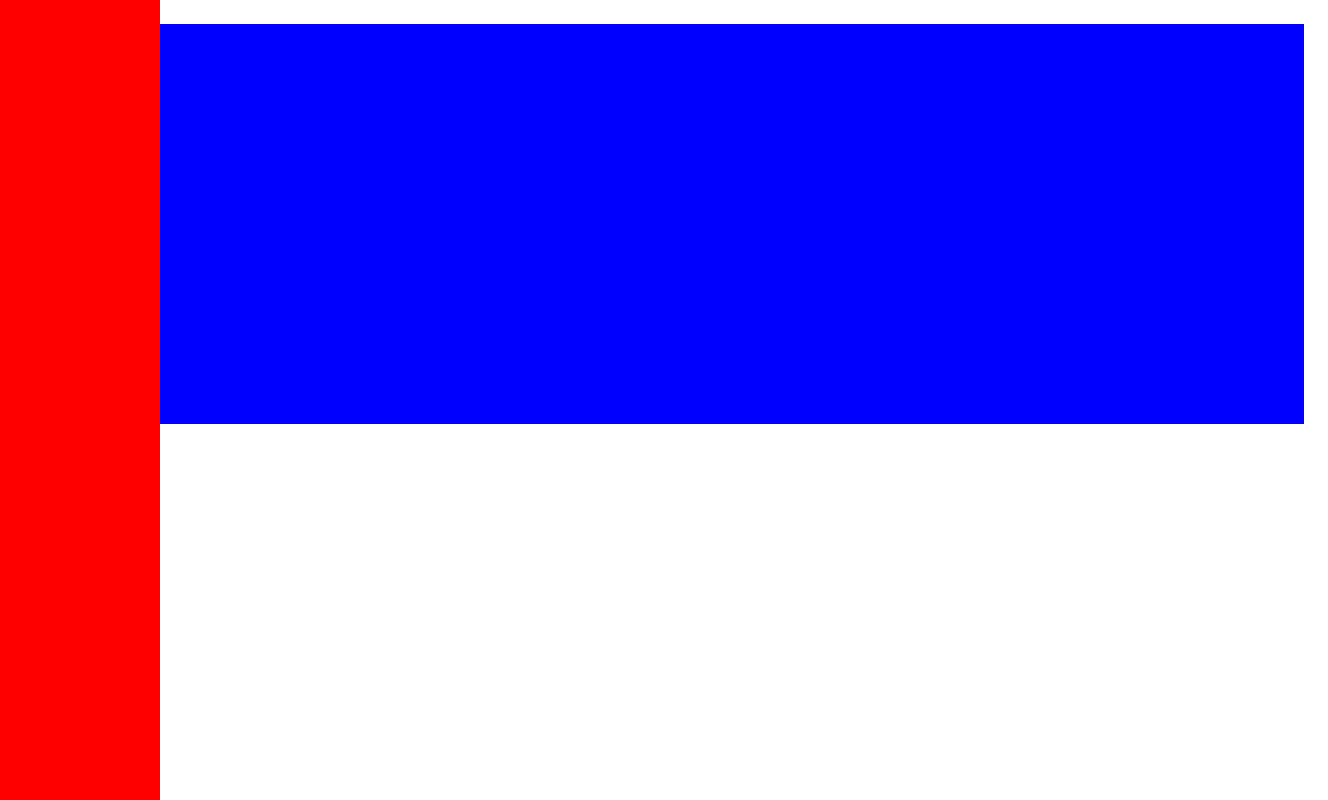
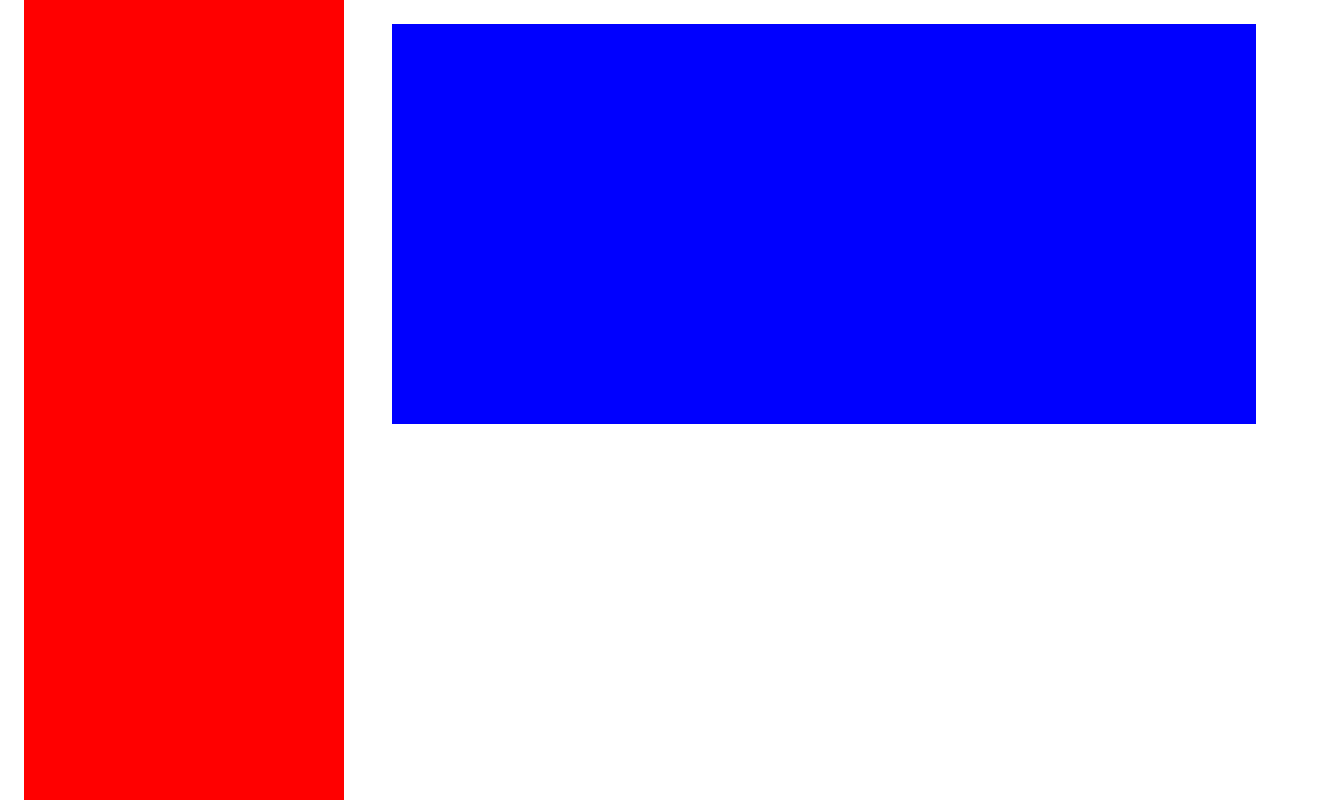
Before and after one commit to richardfxr/web-a11y-starter-guide, a Svelte app: page / in a window 1280 px wide. Shown: the whole page, 1328 px wide, since content can reach past the window. Built offline with nearby package versions, Linux system fonts and the light colour scheme.

Commit message:
💄CSS: finalized basic desktop layout

```diff
--- a/src/app.html
+++ b/src/app.html
@@ -1,5 +1,5 @@
 <!DOCTYPE html>
-<html lang="en">
+<html lang="en" data-sidebar-dir="left" data-sidebar-pos="center">
 	<head>
 		<meta charset="utf-8" />
 		<meta name="description" content="" />
--- a/src/lib/sideBar.svelte
+++ b/src/lib/sideBar.svelte
@@ -11,16 +11,49 @@
 
 <style lang="scss">
     #sidebar {
-        // absolute position
-        position: absolute;
+        /* absolute position */
+        position: fixed;
         top: 0;
         right: 0;
+        bottom: 0;
         left: 0;
 
         width: var(--sidebar-width);
-        margin-left: var(--sidenav-pad-centered);
+        height: 100vh;
+
+        /* allow scroll if overflown */
+        overflow: auto;
 
         background-color: red;
-        height: 100vh;
+    }
+
+    // left center sidebar
+    :global([data-sidebar-dir="left"][data-sidebar-pos="center"]) {
+        #sidebar {
+            /* assign left margin to center sidebar */
+            margin: 0 auto 0 var(--sidebar-pad-centered);
+        }
+    }
+
+    // right center sidebar
+    :global([data-sidebar-dir="right"][data-sidebar-pos="center"]) {
+        #sidebar {
+            /* assign right margin to center sidebar */
+            margin: 0 var(--sidebar-pad-centered) 0 auto;
+        }
+    }
+
+    // left edge sidebar
+    :global([data-sidebar-dir="left"][data-sidebar-pos="edge"]) {
+        #sidebar {
+            margin: 0 auto 0 var(--pad-edge);
+        }
+    }
+
+    // right edge sidebar
+    :global([data-sidebar-dir="right"][data-sidebar-pos="edge"]) {
+        #sidebar {
+            margin: 0 var(--pad-edge) 0 auto;
+        }
     }
 </style>
--- a/src/routes/__layout.svelte
+++ b/src/routes/__layout.svelte
@@ -16,7 +16,13 @@
     #main {
         max-width: var(--max-width);
         width: 100%;
-        padding: var(--pad-edge);
         margin: 0 auto;
     }
+
+    // left sidebar
+    :global([data-sidebar-dir="left"]) {
+        #main {
+            padding: var(--pad-edge) var(--pad-edge) var(--pad-edge) calc(var(--pad-edge) + var(--sidebar-width) + var(--gap-main));
+        }
+    }
 </style>
--- a/src/styles/_resets.scss
+++ b/src/styles/_resets.scss
@@ -5,6 +5,10 @@
 /* ============================================
    RESET
    ============================================ */
+:global(*) {
+   box-sizing: border-box;
+}
+
 :global(body) {
    margin: 0;
 }
--- a/src/styles/_variables.scss
+++ b/src/styles/_variables.scss
@@ -1,14 +1,14 @@
 :global(:root) {
-    --max-width: 110rem; // page max width
+    --max-width: calc(2 * var(--pad-edge) + var(--sidebar-width) + var(--gap-main) + 84rem); // page max width
     --content-width: calc(100% - ());
 
-    --sidebar-width: 10rem; // #sidebar (skipLinks and navBar) width
-    --sidenav-pad-centered: var(--pad-edge) 0  var(--pad-edge) max(calc((100vw - var(--max-width)) /2), var(--pad-edge));
+    --sidebar-width: 20rem; // #sidebar (skipLinks and navBar) width
+    --sidebar-pad-centered: max(calc((100vw - var(--max-width)) / 2 + var(--pad-edge)), var(--pad-edge));
 
     --pad-edge: 1.5rem; // page border padding
     --pad-md: 2rem; // medium padding
 
-    --gap-main: 0rem; // main gap size (between regions)
+    --gap-main: 3rem; // main gap size (between regions)
     --gap-inner: 3rem; // inner gap size (between elements within a region)
 
     --content-pad: 0 var(--pad-edge) 0 calc(var(--pad-edge) + var(--sidebar-width) + var(--gap-main));
```
